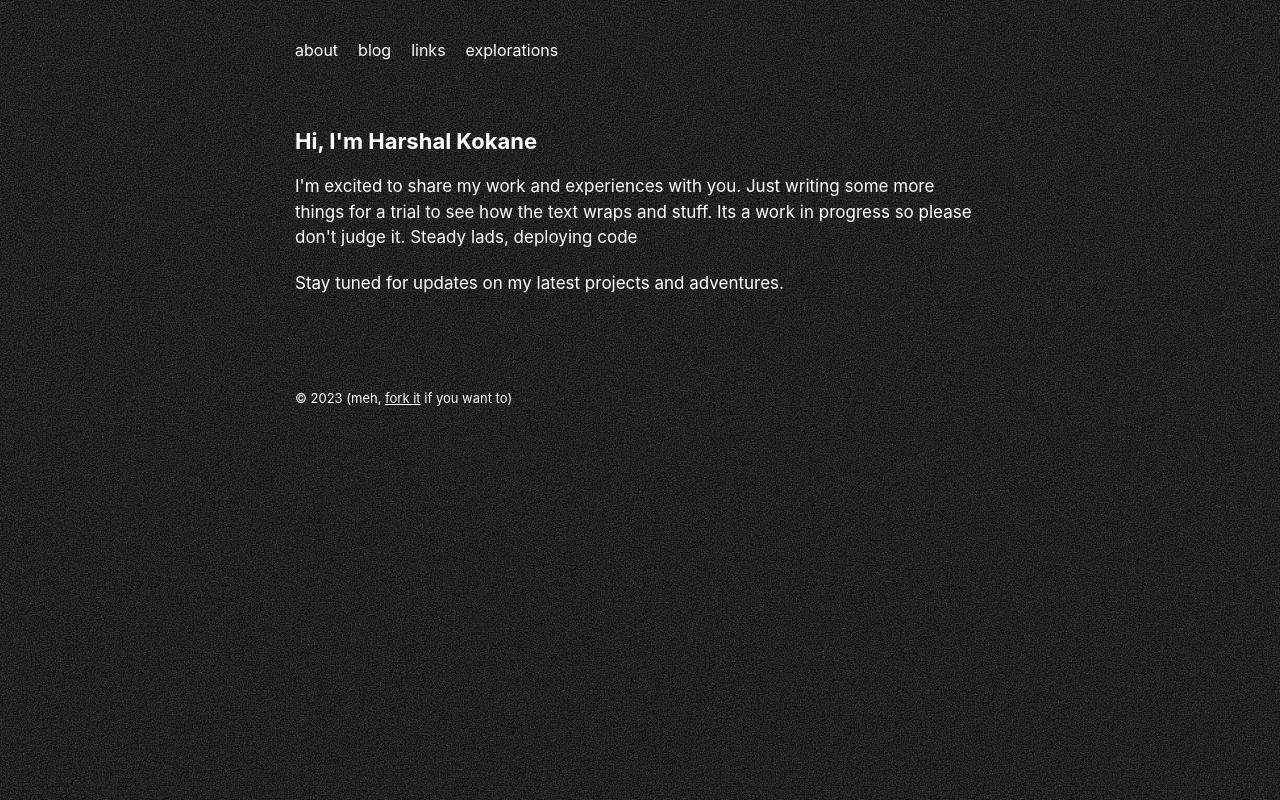
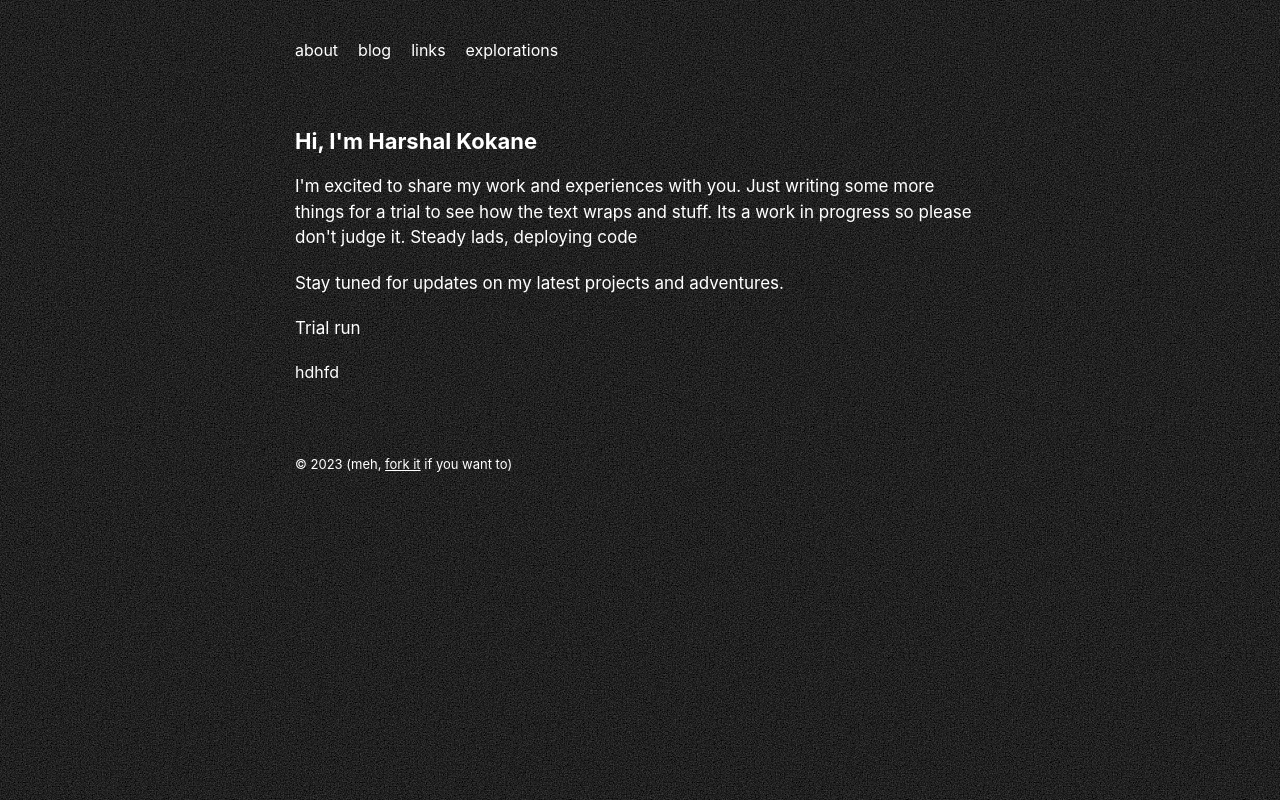
Before and after one commit to koharshal/personal-website, a plain HTML site: page index.html in a window 1280 px wide. Drawn offline with Linux system fonts and the light colour scheme.

Commit message:
second trial run

```diff
--- a/index.html
+++ b/index.html
@@ -39,6 +39,8 @@
         <h2>Hi, I'm Harshal Kokane</h2>
         <p>I'm excited to share my work and experiences with you. Just writing some more things for a trial to see how the text wraps and stuff. Its a work in progress so please don't judge it. Steady lads, deploying code</p>
         <p>Stay tuned for updates on my latest projects and adventures.</p>
+        <p>Trial run</p>
+        hdhfd
       </main>
       <footer>
         <p>&copy; 2023 (meh, <a href="https://github.com/koharshal/personal-website">fork it</a> if you want to)</p>
```
